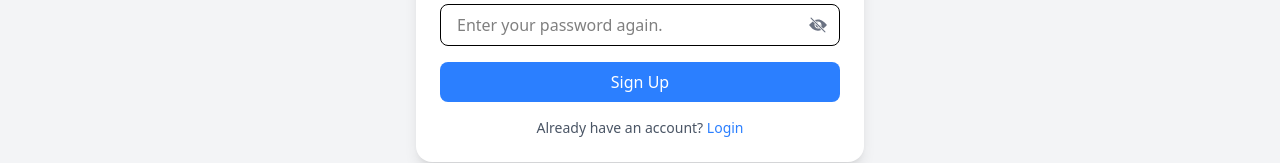
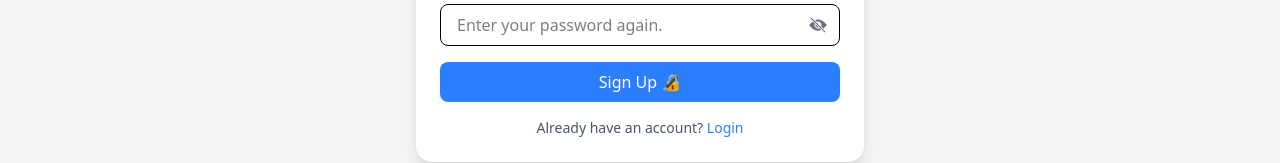
Before and after one commit to gaurav987364/Mern_Auth_, a React (Vite) app in the folder frontend/: page /register in a window 1280 px wide. Shown: the part 552-715 px from the top of the page. Built offline with nearby package versions, Linux system fonts and the light colour scheme.

Commit message:
fix: add lock emoji to Sign Up button for enhanced branding

```diff
--- a/frontend/src/pages/Auth/Register.tsx
+++ b/frontend/src/pages/Auth/Register.tsx
@@ -130,7 +130,7 @@ const Register = () => {
               {isLoading ? (
                   <FaSpinner size={20} className=" animate-spin"/>
               ) : (
-                  <span>Sign Up</span>
+                  <span>Sign Up 🔏</span>
               )}
             </button>
           </form>
```
